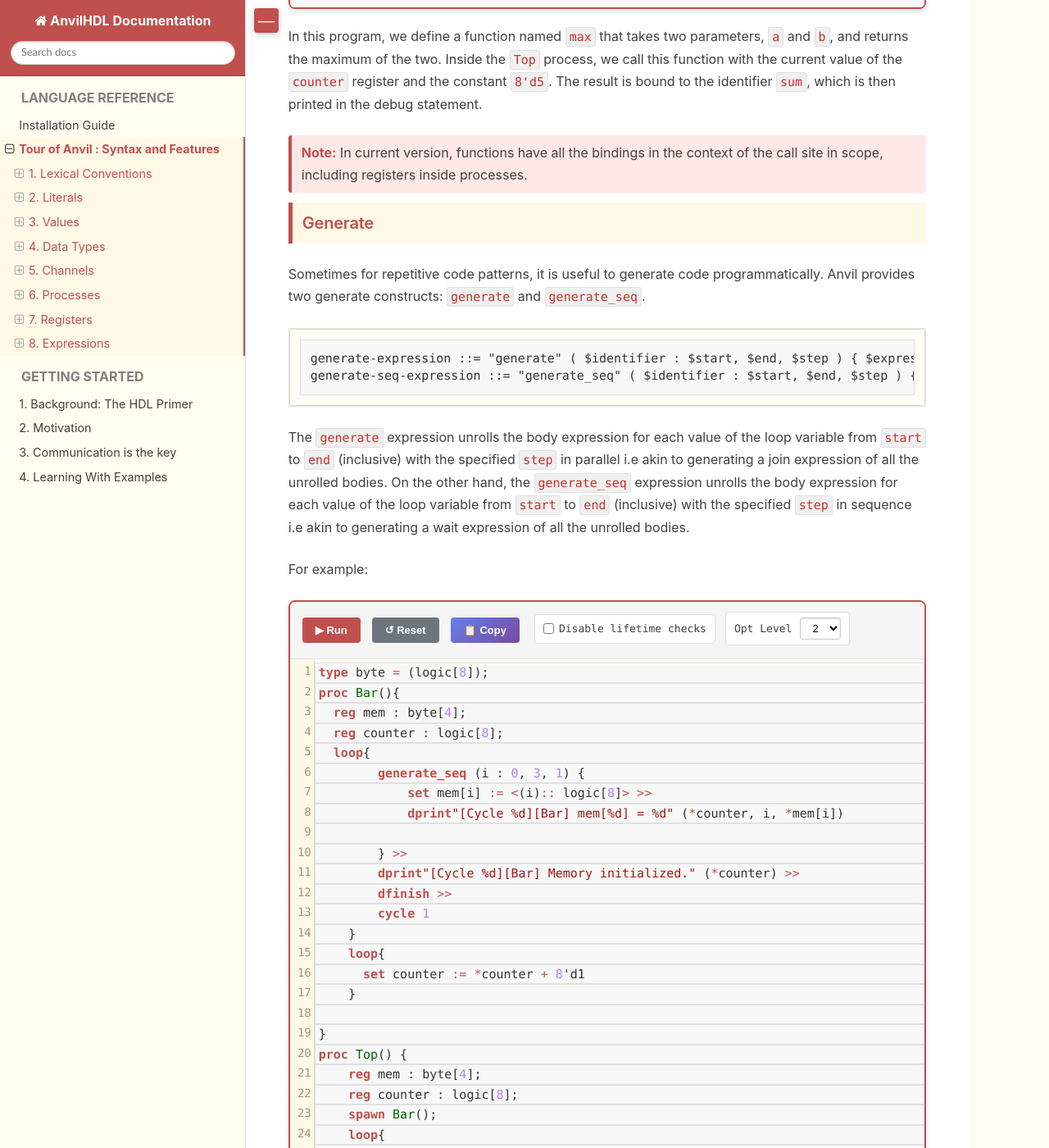
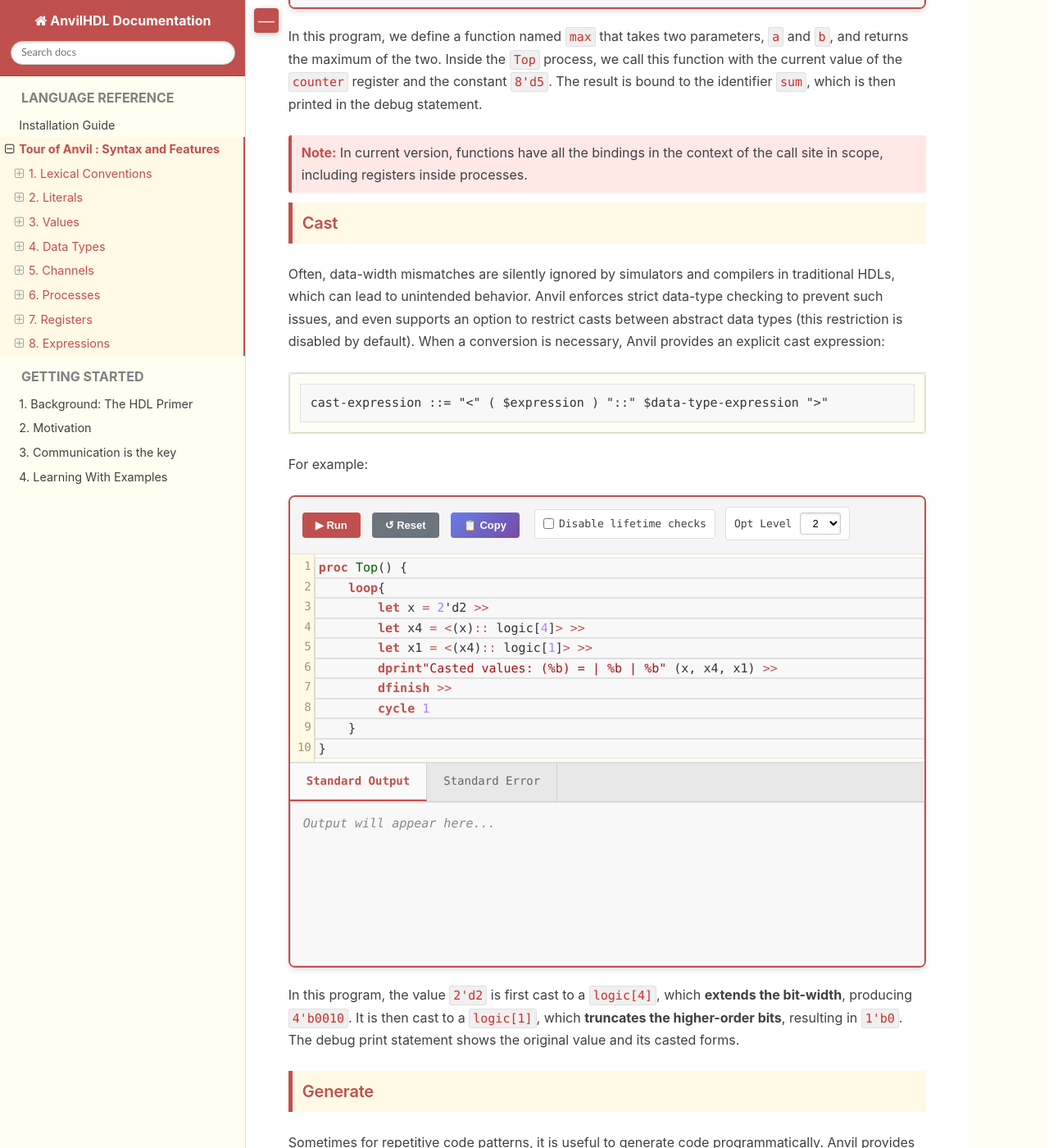
Before and after one commit to AnvilHDL/anvil-docs, a Sphinx documentation site: the page built from docs/languageReference.md, in a window 1280 px wide and 1400 px high, scrolled down 28357 px. Shown: the whole window at 82% size. Built offline with Sphinx 7.4.7 and the Read the Docs theme 3.1.0, drawn with Linux system fonts in a browser that asks for light colours.

Commit message:
add cast

````diff
--- a/docs/languageReference.md
+++ b/docs/languageReference.md
@@ -1013,6 +1013,37 @@
 
 > **Note:** In current version, functions have all the bindings in the context of the call site in scope, including registers inside processes.
 
+### Cast
+
+Often, data-width mismatches are silently ignored by simulators and compilers in traditional HDLs, which can lead to unintended behavior. Anvil enforces strict data-type checking to prevent such issues, and even supports an option to restrict casts between abstract data types (this restriction is disabled by default). When a conversion is necessary, Anvil provides an explicit cast expression:
+
+```
+cast-expression ::= "<" ( $expression ) "::" $data-type-expression ">"
+```
+
+For example:
+
+```{eval-rst}
+.. anvil-playground::
+    :playground-url: https://anvil.capstone.kisp-lab.org
+
+    proc Top() {
+        loop{
+            let x = 2'd2 >>
+            let x4 = <(x):: logic[4]> >>
+            let x1 = <(x4):: logic[1]> >>
+            dprint"Casted values: (%b) = | %b | %b" (x, x4, x1) >>
+            dfinish >>
+            cycle 1
+        }
+    }
+```
+
+In this program, the value `2'd2` is first cast to a `logic[4]`, which **extends the bit-width**, producing `4'b0010`. It is then cast to a `logic[1]`, which **truncates the higher-order bits**, resulting in `1'b0`.
+The debug print statement shows the original value and its casted forms.
+
+
+
 
 ### Generate
 
````
